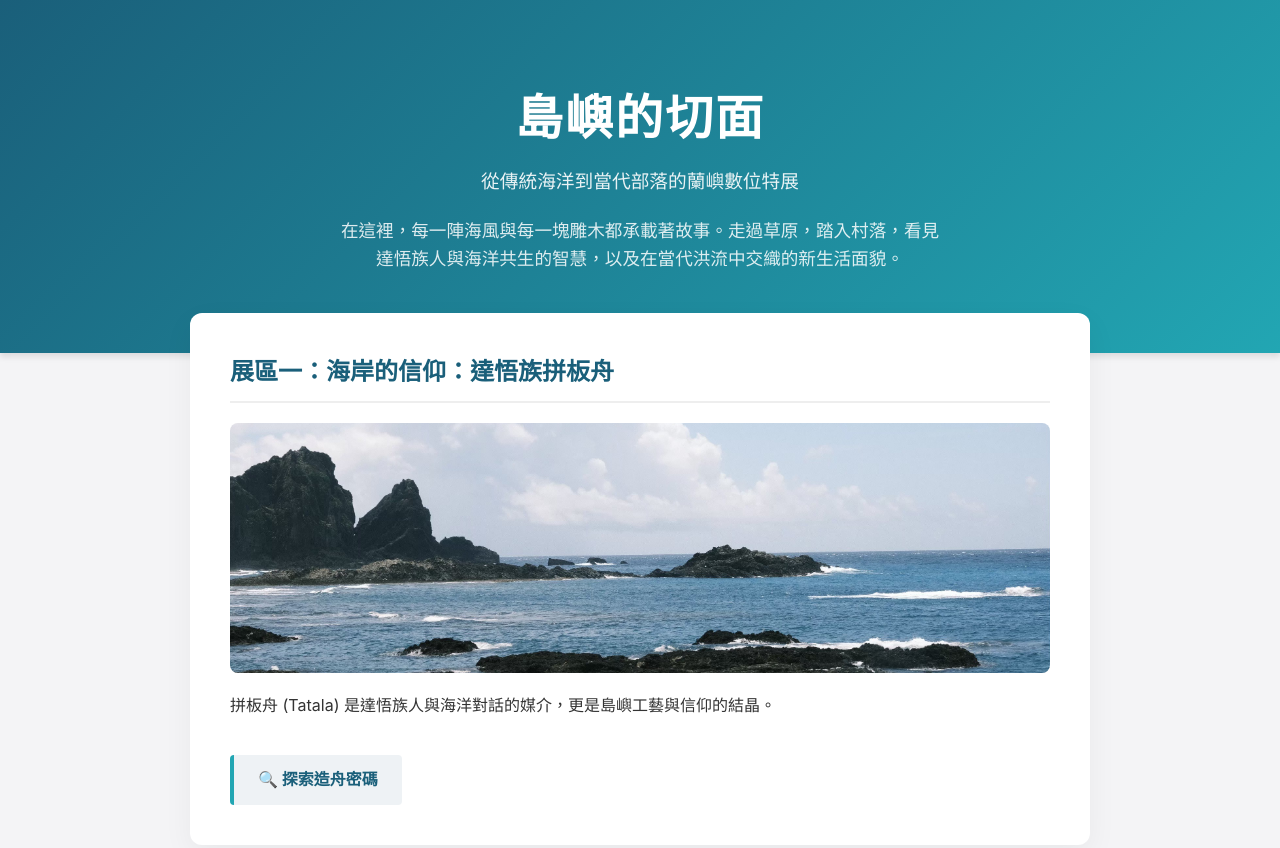
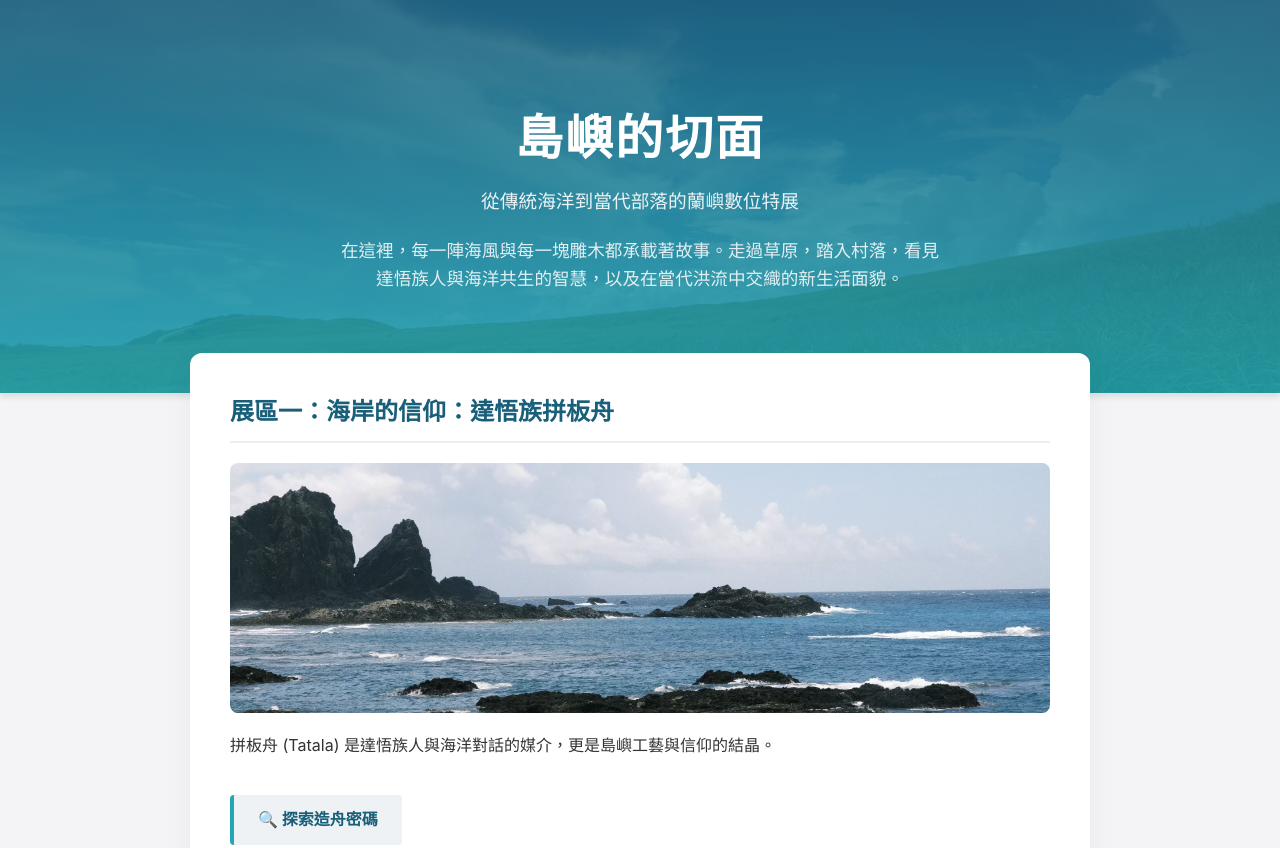
Before and after one commit to tian1003/lanyu-exhibition, a plain HTML site: page index.html in a window 1280 px wide. Shown: the top 848 px of the page. Drawn offline with Linux system fonts and the light colour scheme.

Commit message:
update header background with bg.jpg

```diff
--- a/index.html
+++ b/index.html
@@ -23,10 +23,14 @@
         }
 
         .header {
-            background: var(--primary-grad);
+            /* 疊層漸層色彩 + 背景圖片，讓圖片不顯眼且有質感 */
+            background: linear-gradient(rgba(26, 95, 122, 0.85), rgba(34, 166, 179, 0.85)), url('img/bg.jpg');
+            background-size: cover;
+            background-position: center;
+            background-attachment: fixed; /* 增加視差滾動效果，提升質感 */
             color: var(--white);
             text-align: center;
-            padding: 80px 20px;
+            padding: 100px 20px;
             box-shadow: 0 4px 6px rgba(0,0,0,0.1);
         }
 
```
